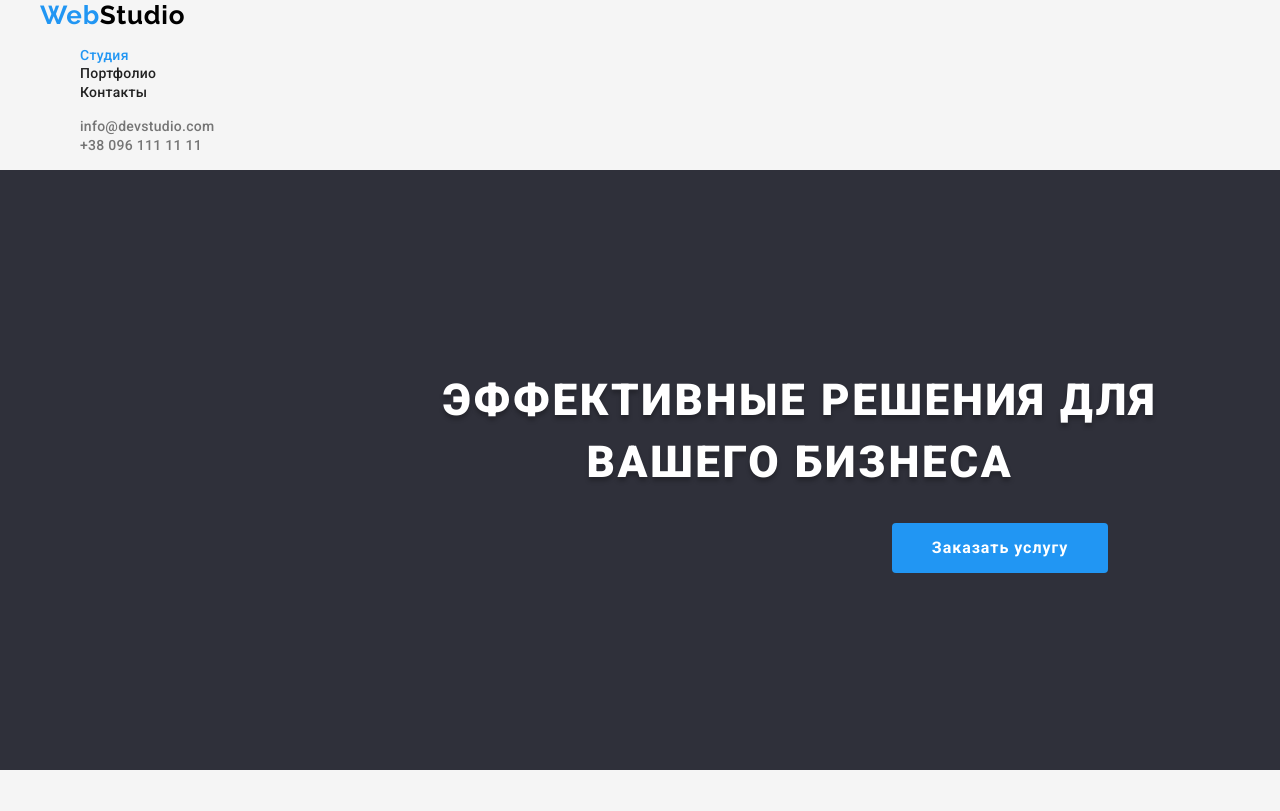
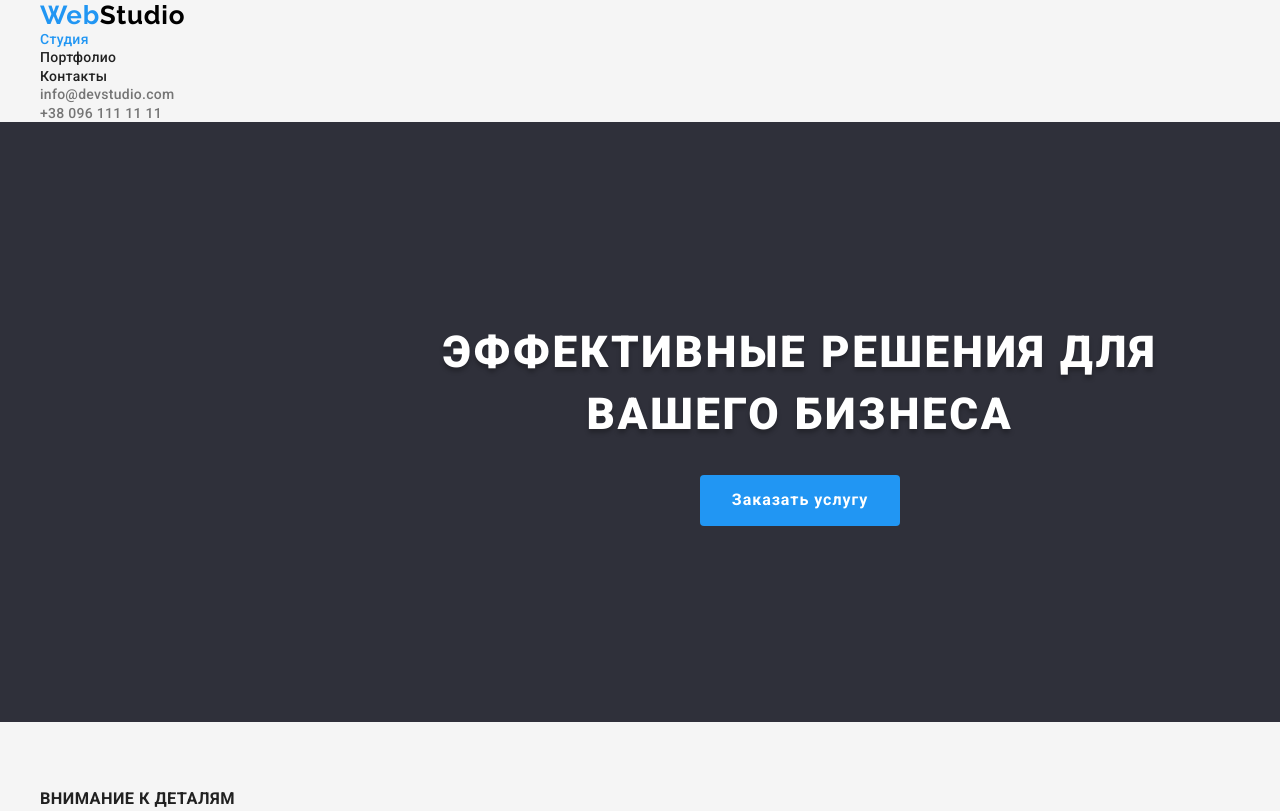
Before and after one commit to DmitryKishkanev/goit-markup-hw-03, a plain HTML site: page index.html in a window 1280 px wide. Shown: the top 811 px of the page. Drawn offline with nearby package versions, Linux system fonts and the light colour scheme.

Commit message:
центрировал герой

```diff
--- a/css/styles.css
+++ b/css/styles.css
@@ -20,6 +20,8 @@
 
 .list {
   list-style: none;
+  padding: 0;
+  margin: 0;
 }
 
 .link {
@@ -89,16 +91,17 @@ header .logo {
 .hero {
   width: 1600px;
   height: 600px;
+  text-align: center;
+
   background-color: var(--dark-bg-color);
 }
 
 .hero-text {
   padding-top: 200px;
-  padding-bottom: 30px;
-  margin: 0;
+  margin-top: 0;
+  margin-bottom: 30px;
+
   color: var(--text-header);
-
-  text-align: center;
   text-shadow: 0px 4px 4px rgba(0, 0, 0, 0.25);
 
   font-size: 44px;
@@ -109,12 +112,10 @@ header .logo {
 }
 
 .hero-button {
-  width: 216px;
-  height: 50px;
   border: none;
   border-radius: 4px;
   padding: 10px 32px;
-  margin-left: 692px;
+  text-align: center;
 
   background-color: var(--accent-color);
   color: #fff;
```
